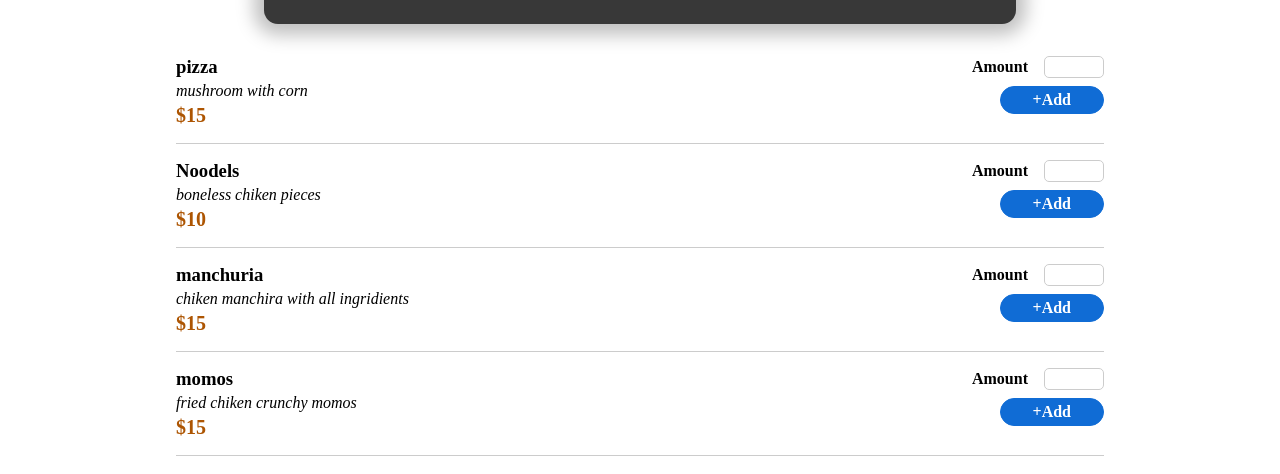
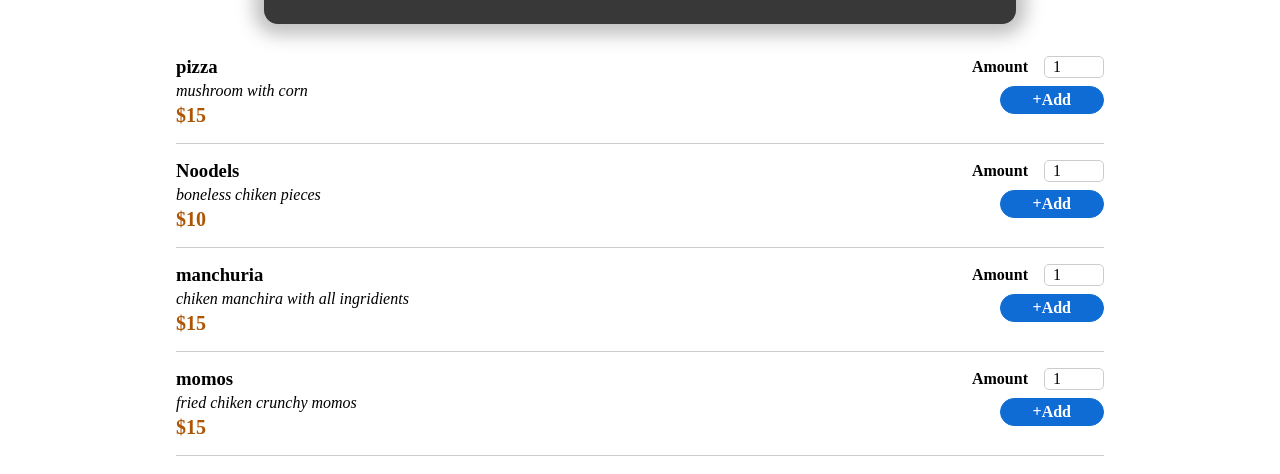
Before and after one commit to prudhviraj-793/01-starting-project, a React (Create React App) app: page / in a window 1280 px wide. Shown: the part 316-790 px from the top of the page. Built offline with nearby package versions, Linux system fonts and the light colour scheme; the HTML template or start-up script is replaced by a standard one.

Commit message:
food-order-app cartButtonCount

```diff
--- a/src/App.js
+++ b/src/App.js
@@ -7,6 +7,7 @@ import CartProvider from './UI/Context/CartProvider';
 
 function App() {
   const [state, setState] = useState(true)
+  const [cartedItems, setCartedItems] = useState(0)
   function isCancelClickedHandler(res) {
     setState(res)
   }
@@ -14,10 +15,14 @@ function App() {
     setState(res)
   }
 
+  function updateCartHandler(res) {
+    setCartedItems(res)
+  }
+
   return (
-    <CartProvider>
+    <CartProvider updateCart={updateCartHandler}>
         {!state && <Cart isCancelClicked={isCancelClickedHandler} />}
-        <Header isCartClicked={cartClickHandler}/>
+        <Header cartedItems={cartedItems} isCartClicked={cartClickHandler}/>
         <Summary />
         <main>
           <Meals />
--- a/src/Layout/Header/Header.js
+++ b/src/Layout/Header/Header.js
@@ -11,7 +11,7 @@ function Header(props) {
         <Fragment>
             <header className="header">
                 <h1>ReactMeals</h1>
-                <HeaderCartBtn isCartClicked={isCartClickedHandler} />
+                <HeaderCartBtn cartedItems={props.cartedItems} isCartClicked={isCartClickedHandler} />
             </header>
             <div className="main-image">
                 <img src={image} alt='food' />
--- a/src/Layout/Header/HeaderCartBtn.js
+++ b/src/Layout/Header/HeaderCartBtn.js
@@ -1,25 +1,18 @@
-import { useContext } from "react"
 import CartIcon from "../../Cart/CartIcon"
-import CartContext from "../../UI/Context/cart-context"
 import './HeaderCartBtn.css'
 
 function HeaderCartBtn(props) {
-
-    const cartCtx = useContext(CartContext)
-
-    const numOfCartItems = cartCtx.items.reduce((curNum, item) => {
-        return curNum + item.amount
-    }, 0)
 
     function cartClickHandler(e) {
         e.preventDefault()
         props.isCartClicked(false)
     }
+
     return(
         <button className="button" onClick={cartClickHandler}>
             <span className="icon"><CartIcon /></span>
             <span>Cart</span>
-            <span className="badge">{numOfCartItems}</span>
+            <span className="badge">{props.cartedItems}</span>
         </button>
     )
 
--- a/src/Meals/MealItem.js
+++ b/src/Meals/MealItem.js
@@ -11,7 +11,7 @@ function MealItem(props) {
                 <div className='price'>{props.price}</div>
             </div>
             <div className='inputForm'>
-                <InputForm />
+                <InputForm key={props.id} id={props.id} item={props.item} price={props.price} />
             </div>
         </div>
 
--- a/src/Meals/Meals.js
+++ b/src/Meals/Meals.js
@@ -32,10 +32,8 @@ function Meals() {
 
     return (
         <div className="meals">
-            <ul>
             {meals.map(meal => {
-            return <li><MealItem key={meal.id} item={meal.name} description={meal.description} price={meal.price} /></li>})}
-            </ul>
+            return <MealItem key={meal.id} id={meal.id} item={meal.name} description={meal.description} price={meal.price} />})}
         </div>
     )
 
--- a/src/UI/Context/CartProvider.js
+++ b/src/UI/Context/CartProvider.js
@@ -1,14 +1,25 @@
+import { useContext } from "react"
 import CartContext from "./cart-context"
 
 function CartProvider(props) {
-    function addItemHandler(item) {}
+
+    const ctx = useContext(CartContext)
+
+    function addItemHandler(item) {
+        ctx.items.push(item)
+        console.log(ctx.items)
+        props.updateCart(ctx.items.length)
+    }
+
     function removeItemHandler(id) {}
+
     const cartContext = {
         items: [],
         totalAmount: 0,
         addItem: addItemHandler,
         removeItem: removeItemHandler
     }
+
     return <CartContext.Provider value={cartContext}>
         {props.children}
     </CartContext.Provider>
--- a/src/UI/InputForm.js/InputForm.js
+++ b/src/UI/InputForm.js/InputForm.js
@@ -1,14 +1,41 @@
 import './InputForm.css'
+import { useContext, useState } from 'react'
+import CartContext from '../Context/cart-context'
 
-function InputForm() {
+function InputForm(props) {
+
+    const [quantity, setQuantity] = useState(1)
+
+    const ctx = useContext(CartContext)
+
+    function inputHandler(e) {
+        e.preventDefault()
+        if (e.target.value > 0) {
+            setQuantity(e.target.value)
+        }
+    }
+
+    const item = {
+        id: props.id,
+        item: props.item,
+        price: props.price,
+        amount: quantity
+    }
+
+    function addToCart(e) {
+        e.preventDefault()
+        ctx.addItem(item)
+        setQuantity(1)
+    }
+
     return (
-        <div className="form">
+        <form onSubmit={addToCart} className="form">
             <div className='input'>
                 <label>Amount</label>
-                <input type='number' required/>
+                <input type='number' onChange={inputHandler} value={quantity} required/>
             </div>
-            <button>+Add</button>
-        </div>
+            <button type='submit'>+Add</button>
+        </form>
     )
 }
 
```
Also changed, not shown: 1 other file (tests, documents, lock files or other folders).
